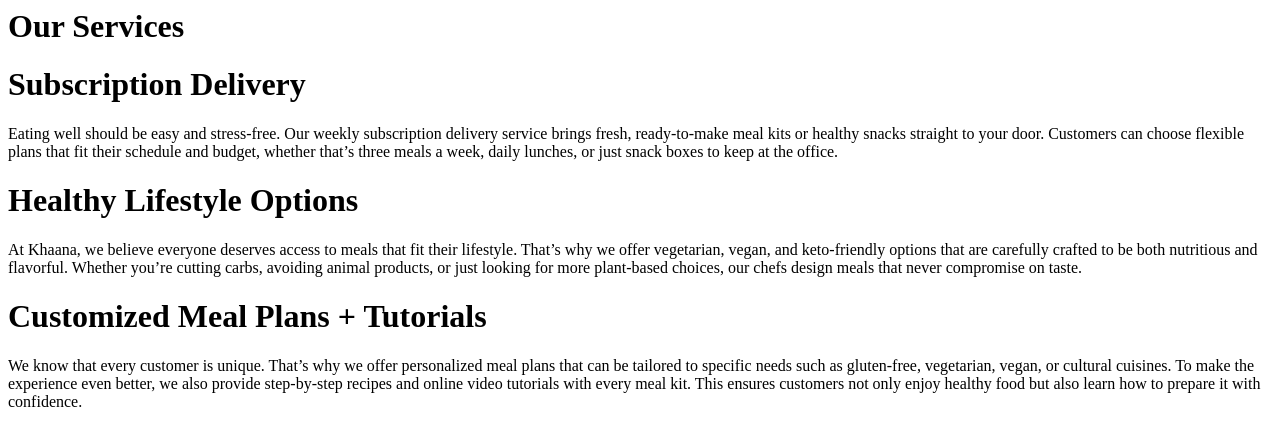
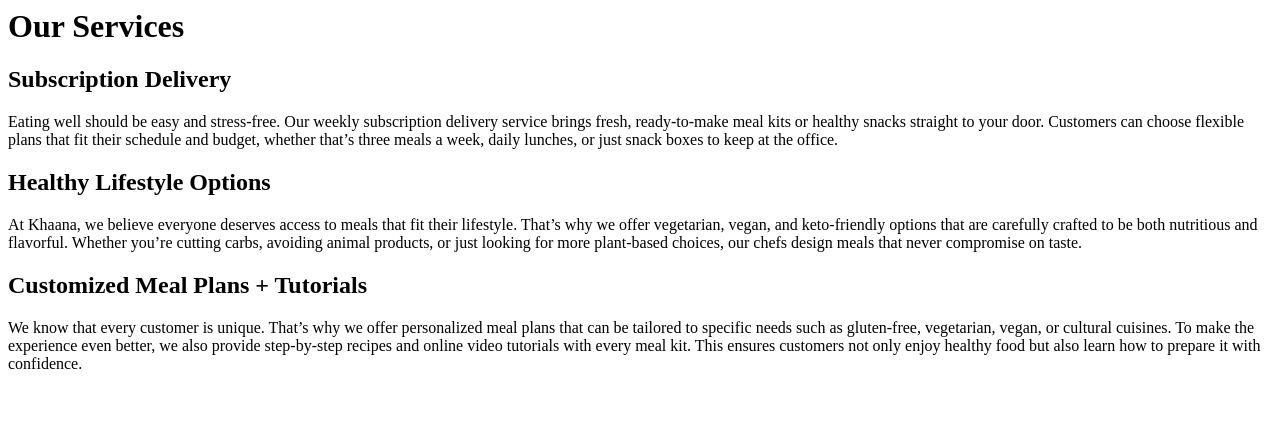
Before and after one commit to mariahross45/company-services, a plain HTML site: page index.html in a window 1280 px wide. Drawn offline with Linux system fonts and the light colour scheme.

Commit message:
Update index.html

```diff
--- a/index.html
+++ b/index.html
@@ -6,13 +6,13 @@
 
 <h1>Our Services</h1>
 
-<h1> Subscription Delivery</h1>
+<h2> Subscription Delivery</h2>
 <p>Eating well should be easy and stress-free. Our weekly subscription delivery service brings fresh, ready-to-make meal kits or healthy snacks straight to your door. Customers can choose flexible plans that fit their schedule and budget, whether that’s three meals a week, daily lunches, or just snack boxes to keep at the office.</p>
 
-<h1>Healthy Lifestyle Options</h1>
+<h2>Healthy Lifestyle Options</h2>
 <p>At Khaana, we believe everyone deserves access to meals that fit their lifestyle. That’s why we offer vegetarian, vegan, and keto-friendly options that are carefully crafted to be both nutritious and flavorful. Whether you’re cutting carbs, avoiding animal products, or just looking for more plant-based choices, our chefs design meals that never compromise on taste.</p>
 
-<h1>Customized Meal Plans + Tutorials</h1>
+<h2>Customized Meal Plans + Tutorials</h2>
 <p>We know that every customer is unique. That’s why we offer personalized meal plans that can be tailored to specific needs such as gluten-free, vegetarian, vegan, or cultural cuisines. To make the experience even better, we also provide step-by-step recipes and online video tutorials with every meal kit. This ensures customers not only enjoy healthy food but also learn how to prepare it with confidence.</p>
 
 </body>
```
